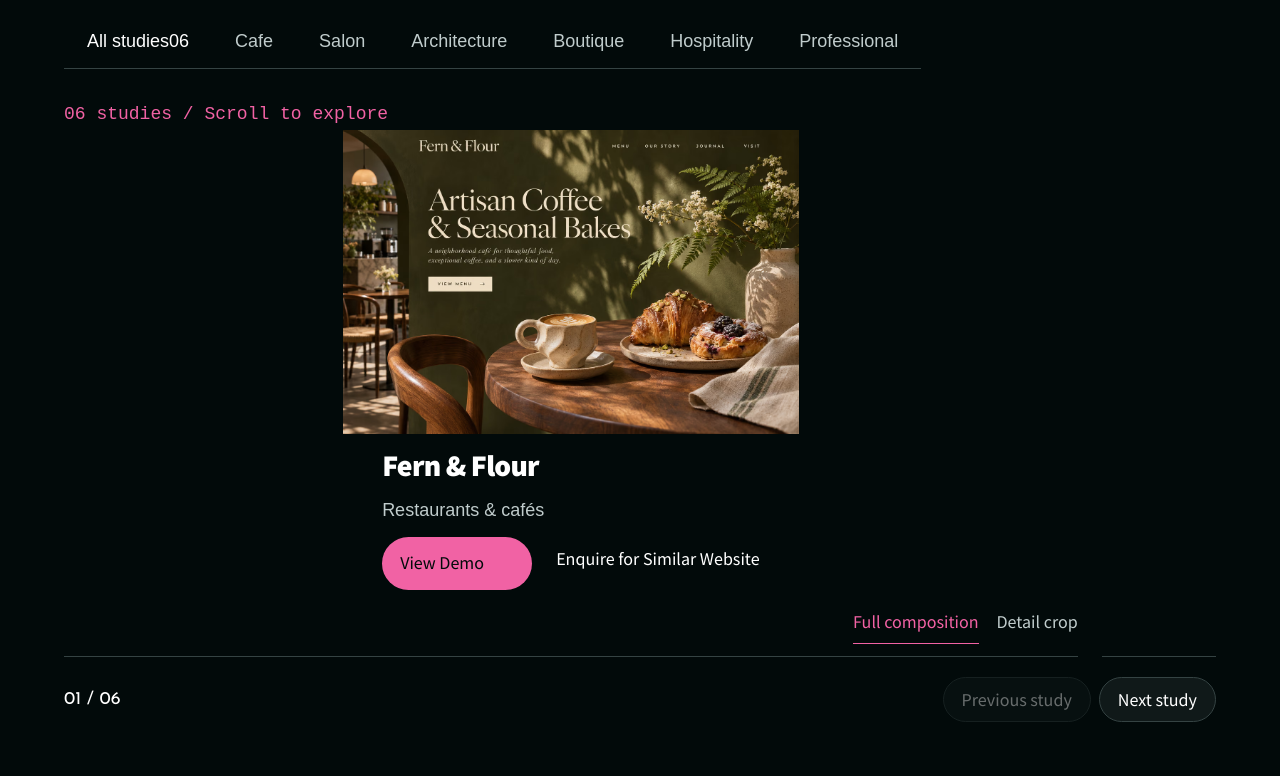
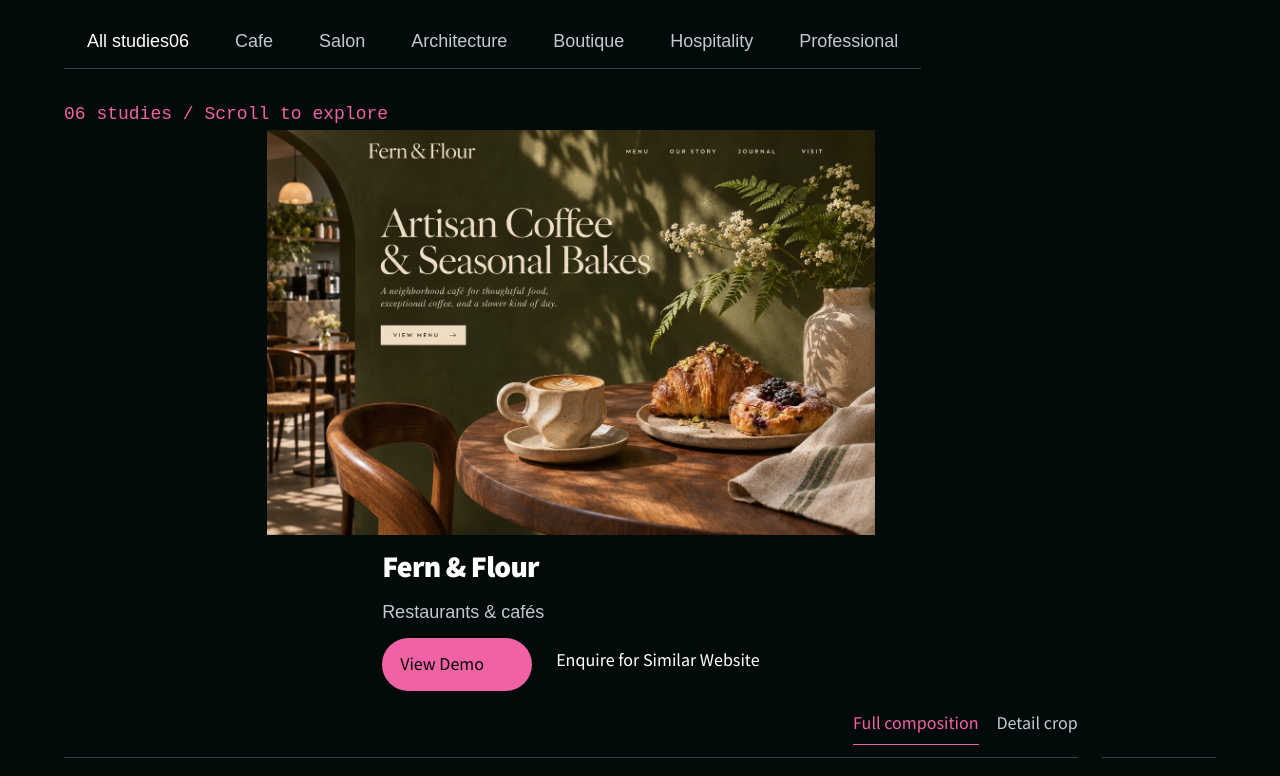
Before and after one commit to donet4567/dstarsolutions, a Next.js app: page /small-business-websites in a window 1280 px wide. Shown: the part 3440-4216 px from the top of the page. Built offline with nearby package versions, Linux system fonts and the light colour scheme.

Commit message:
Enlarge home gallery images

```diff
--- a/src/app/reference-theme.css
+++ b/src/app/reference-theme.css
@@ -130,11 +130,11 @@ html[data-theme] .brand-wordmark>span {text-transform:none;letter-spacing:0;}
 .business-showcase .study-journey .business-card .gallery-image-stage img {object-fit:cover;}
 @media(min-width:761px) {
  .business-showcase .business-card,.business-showcase .business-card:nth-child(even) {flex-basis:88%;}
- .business-showcase .study-journey .business-card .gallery-image-stage {width:min(100%,clamp(420px,57svh,630px));height:clamp(280px,38svh,420px);min-height:0;aspect-ratio:3/2;margin-inline:auto;}
+ .business-showcase .study-journey .business-card .gallery-image-stage {width:min(100%,clamp(510px,76svh,820px));height:auto;min-height:0;aspect-ratio:3/2;margin-inline:auto;}
 }
 @media(max-width:760px) {
  .business-showcase .business-card,.business-showcase .business-card:nth-child(even) {flex-basis:94%;}
- .business-showcase .study-journey .business-card .gallery-image-stage {width:min(100%,clamp(300px,39svh,345px));height:clamp(200px,26svh,230px);aspect-ratio:3/2;margin-inline:auto;}
+ .business-showcase .study-journey .business-card .gallery-image-stage {width:min(100%,clamp(320px,55svh,420px));height:auto;aspect-ratio:3/2;margin-inline:auto;}
  .business-showcase .study-journey .business-card h3 {font-size:28px;}
  .business-showcase .study-journey .business-card-actions {gap:8px;flex-direction:column;align-items:flex-start;}
  .business-showcase .study-journey .business-card-actions a {min-height:40px;}
```
